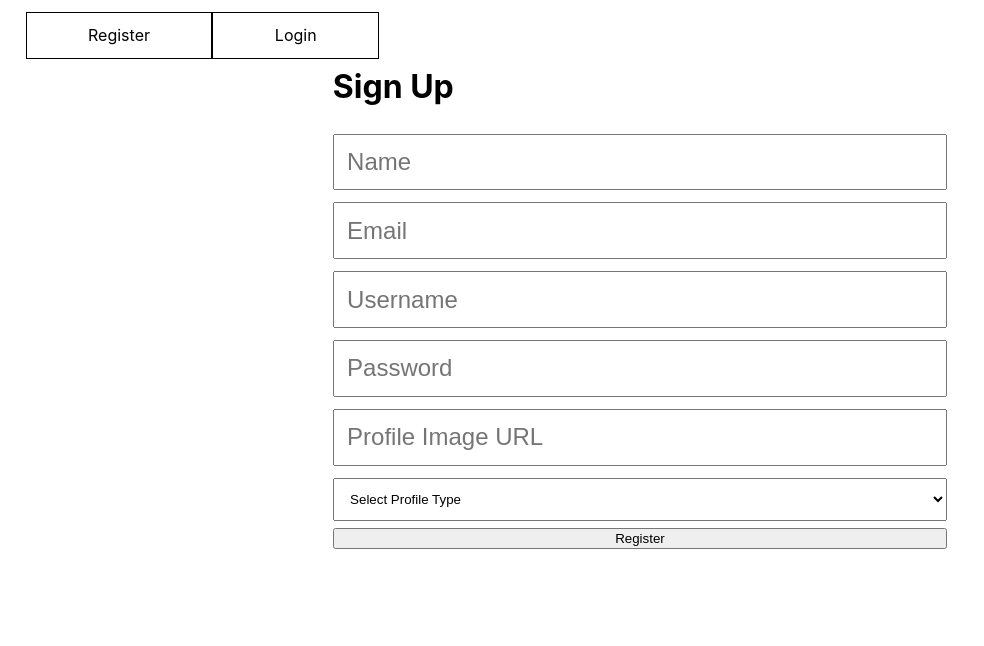
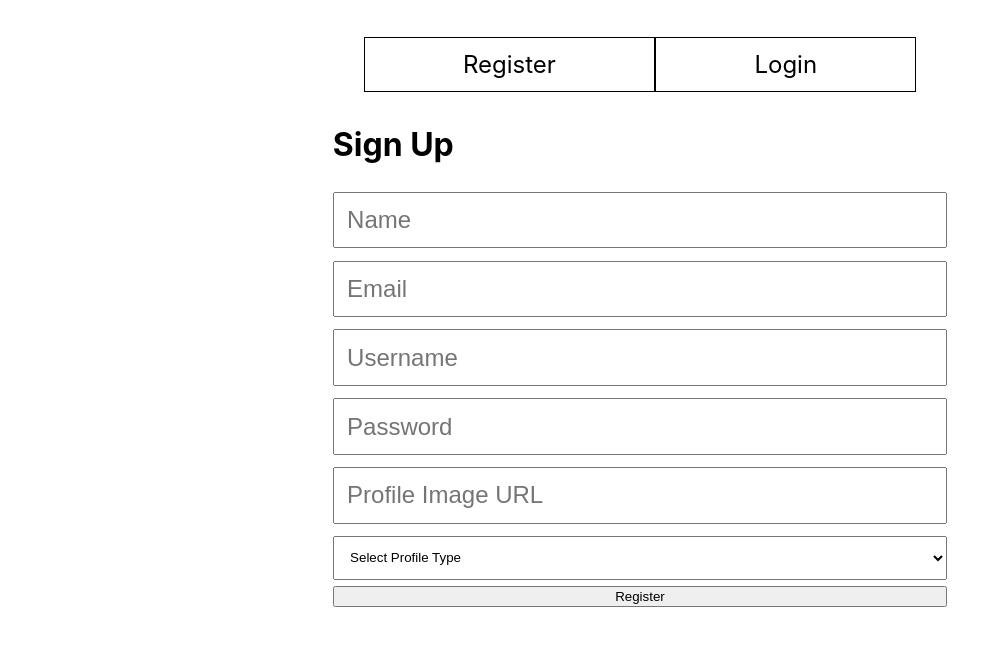
Before and after one commit to anywhere-fitness-ii/Front-End, a React (Create React App) app in the folder client/: page / in a window 1280 px wide. Shown: the top 646 px of the page, without its empty margins (0-984 px from the left). Built offline with nearby package versions, Linux system fonts and the light colour scheme.

Commit message:
basic form validations setup

```diff
--- a/client/src/App.js
+++ b/client/src/App.js
@@ -2,20 +2,22 @@ import React from 'react';
 import { Route, NavLink } from 'react-router-dom';
 import RegisterForm from './components/RegistrationForm'
 import LoginForm from './components/LoginForm';
-import { StyledNavLink, Container }from './styles/Styles';
+import AddClassForm from './components/AddClass';
+import LoginNav from './components/LoginNav';
+import { Container } from './styles/Styles';
 
 
 function App() {
   return (
     <Container>
       {/* Home page with login and registration */}
-      <StyledNavLink to="/">Register</StyledNavLink>
-      <StyledNavLink to="/login">Login</StyledNavLink>
       <Route exact path="/">
+        <LoginNav/>
         <RegisterForm />
       </Route>
 
       <Route path="/login">
+        <LoginNav/>
         <LoginForm />
       </Route>
 
@@ -25,6 +27,7 @@ function App() {
 
       {/* Instructor dashboard with addclass form and upcoming classes */}
       <Route path="/instructor/:id">
+        <AddClassForm />
       </Route>
     </Container>
   );
--- a/client/src/components/AddClass.js
+++ b/client/src/components/AddClass.js
@@ -1,29 +1,50 @@
 import React from 'react';
 import { useForm } from "react-hook-form";
-import {StyledForm, StyledInput} from '../styles/Styles';
+import {StyledForm, StyledInput, StyledSelect} from '../styles/Styles';
 
 
 const AddClassForm = (props) => {
-  const { register, handleSubmit, errors } = useForm();
-  const onSubmit = (data) => console.log(data)
+  const { register, handleSubmit, errors, reset } = useForm();
+  const onSubmit = (data) => {
+    console.log(data)
+    reset()
+  }
 
   return (
     <StyledForm onSubmit={handleSubmit(onSubmit)}>
       <StyledInput ref={register({required: true, maxLength: 20})} type="text" name="name" placeholder="Name"/>
+      {errors.name && <p>Required</p>}
+      {errors.name && errors.name.type === "maxLength" && <p>Must be less than 20 characters.</p>}
 
       <StyledInput ref={register({required: true, maxLength: 20})} type="text" name="classType" placeholder="Class Type"/>
+      {errors.classType && <p>Required</p>}
+      {errors.classType && errors.classType.type === "maxLength" && <p>Must be less than 20 characters.</p>}
 
       <StyledInput ref={register({required: true, maxLength: 20})} type="text" name="date" placeholder="Date"/>
+      {errors.date && <p>Required</p>}
+      {errors.date && errors.date.type === "maxLength" && <p>Must be less than 20 characters.</p>}
 
       <StyledInput ref={register({required: true, maxLength: 10})} type="text" name="startTime" placeholder="Start Time"/>
+      {errors.startTime && <p>Required</p>}
+      {errors.startTime && errors.startTime.type === "maxLength" && <p>Must be less than 20 characters.</p>}
 
       <StyledInput ref={register({required: true, maxLength: 10})} type="text" name="duration" placeholder="Duration"/>
+      {errors.duration && <p>Required</p>}
+      {errors.duration && errors.duration.type === "maxLength" && <p>Must be less than 20 characters.</p>}
 
       <StyledInput ref={register({required: true, maxLength: 10})} type="text" name="location" placeholder="Location" />
+      {errors.location && <p>Required</p>}
+      {errors.location && errors.location.type === "maxLength" && <p>Must be less than 20 characters.</p>}
 
-      <StyledInput type="text" name="intensity" placeholder="Intensity"/>
+      <StyledSelect ref={register({required: true})} name="intensity">
+        <option value="high">High</option>
+        <option value="medium">Medium</option>
+        <option value="low">Low</option>
+      </StyledSelect>
+      {errors.intensity && <p>Required</p>}
 
-      <StyledInput type="text" name="maxParticipants" placeholder="Max Participants"/>
+      <StyledInput ref={register({required: true})} type="text" name="maxParticipants" placeholder="Max Participants"/>
+      {errors.maxParticipants && <p>Required</p>}
 
       <button type="submit">Register</button>
     </StyledForm>
--- a/client/src/components/LoginForm.js
+++ b/client/src/components/LoginForm.js
@@ -6,10 +6,7 @@ const LoginForm = (props) => {
   const { errors, register, handleSubmit, reset } = useForm();
   const onSubmit = (data) => {
     console.log(data)
-    reset({
-      username: '',
-      password: ''
-    })
+    reset()
   }
 
   return (
@@ -19,7 +16,7 @@ const LoginForm = (props) => {
       {errors.userName && <p>Enter username.</p>}
 
       <StyledInput ref={register({required: true})} type="password" name="password" placeholder="Password"/>
-      {errors.userName && <p>Enter password.</p>}
+      {errors.password && <p>Enter password.</p>}
 
       <button type="submit">Login</button>
     </StyledForm>
--- /dev/null
+++ b/client/src/components/LoginNav.js
@@ -0,0 +1,11 @@
+import React from 'react';
+import {LoginNavLink, LoginNavContainer} from '../styles/Styles';
+
+
+const LoginNav = () =>
+  <LoginNavContainer>
+    <LoginNavLink to="/">Register</LoginNavLink>
+    <LoginNavLink to="/login">Login</LoginNavLink>
+  </LoginNavContainer>
+
+export default LoginNav;
--- a/client/src/components/RegistrationForm.js
+++ b/client/src/components/RegistrationForm.js
@@ -7,14 +7,7 @@ const RegistrationForm = (props) => {
   const { register, errors, handleSubmit, reset } = useForm();
   const onSubmit = data => {
     console.log(data); {/* needs to be updated to post to server*/}
-    reset({
-      name: '',
-      email: '',
-      username: '',
-      password: '',
-      imageUrl: '',
-      roleId: ''
-    })
+    reset()
   }
 
   return (
--- a/client/src/styles/Styles.js
+++ b/client/src/styles/Styles.js
@@ -23,13 +23,19 @@ export const StyledSelect = styled.select`
   padding: 2%;
 `
 
-export const StyledNavLink = styled(NavLink)`
+export const LoginNavLink = styled(NavLink)`
   text-decoration: none;
   width: 50%;
+  font-size: 1.5rem;
   color: black;
-  padding: 1% 5%;
+  padding: 1% 8%;
   border: 1px solid black;
   &:hover {
     font-weight: 800;
   }
 `
+
+export const LoginNavContainer = styled.div`
+  margin: 2% auto;
+  text-align: center;
+`
```
